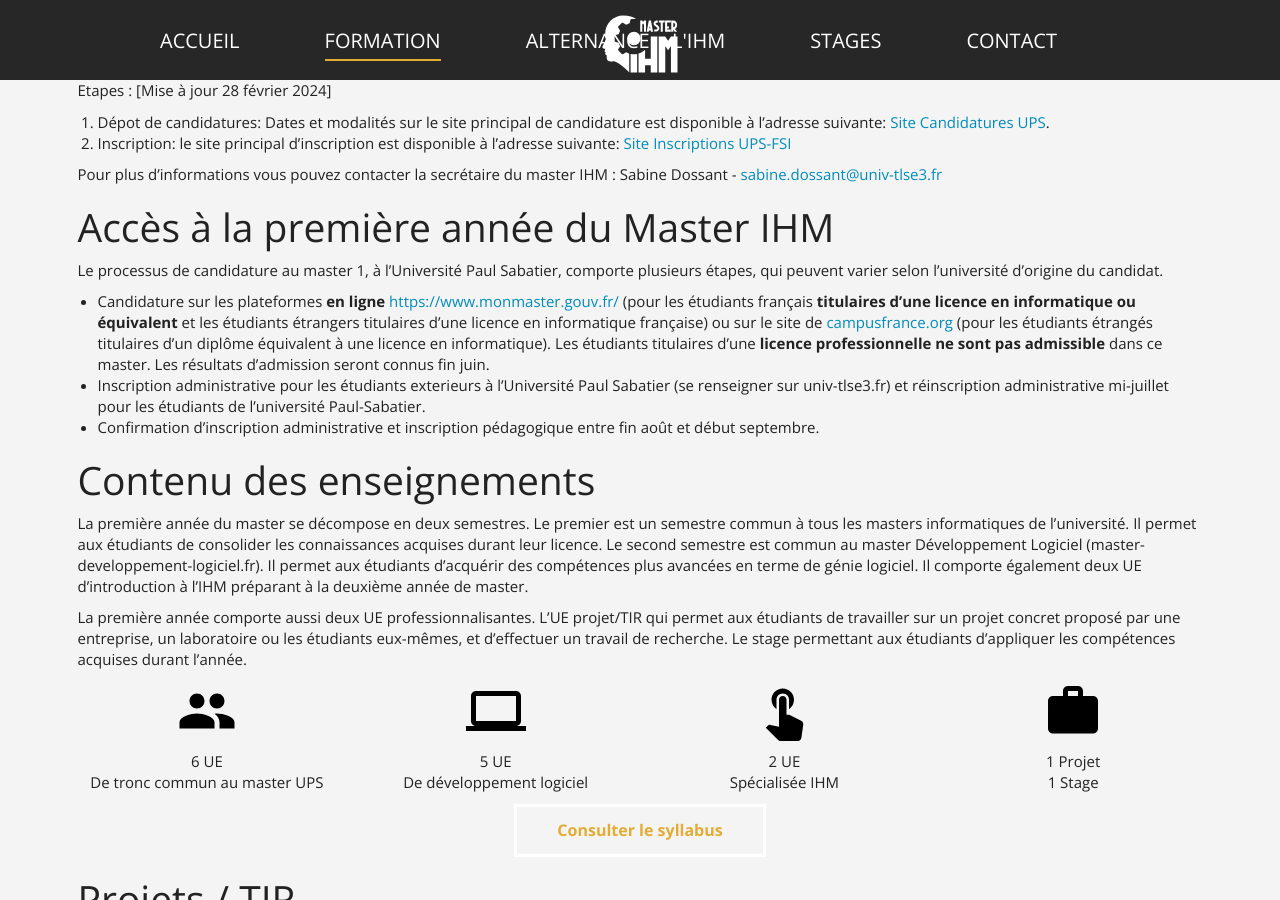
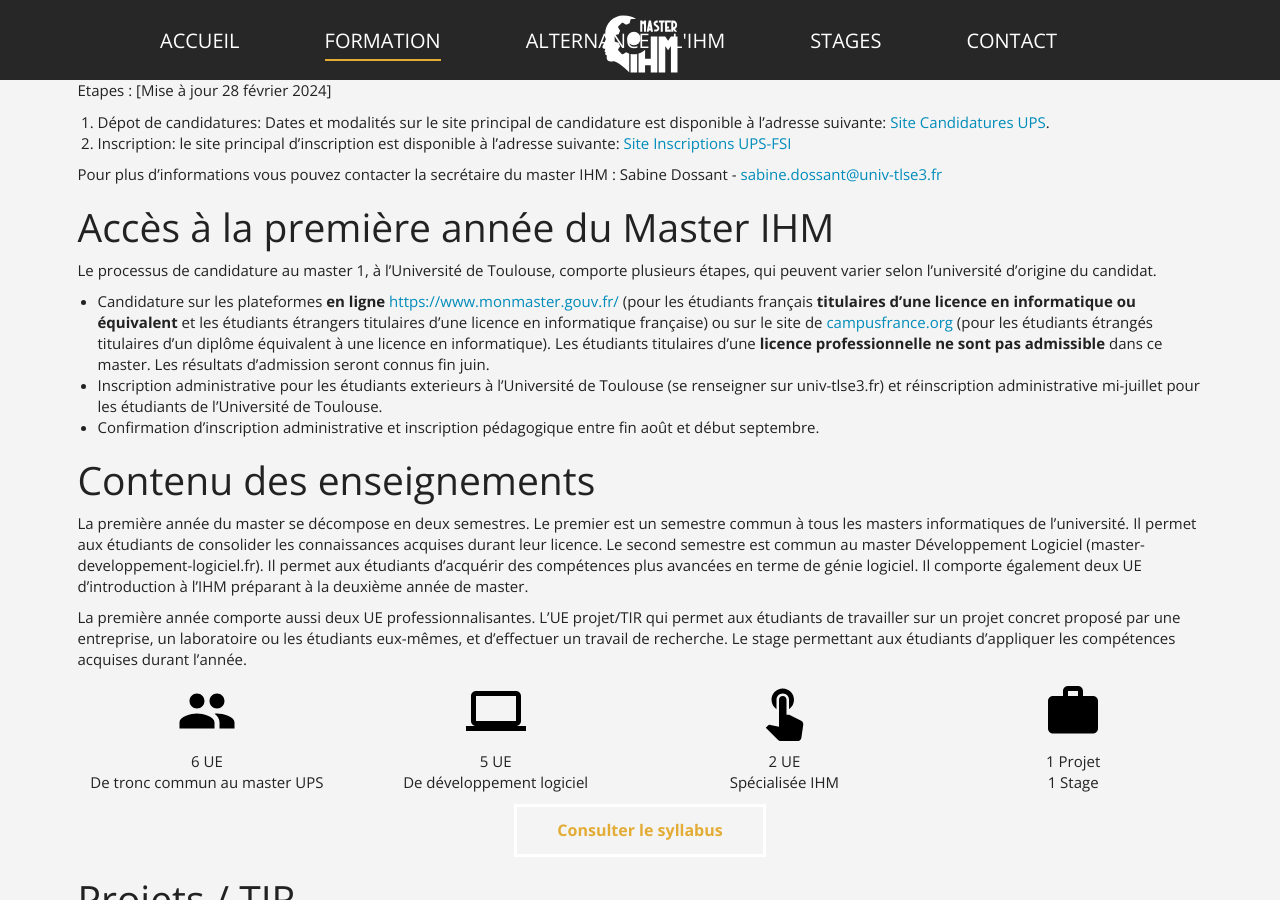
Before and after one commit to Master-IHM/master-ihm.github.io, a Jekyll site: the page built from _pages/formation-master-1.md, in a window 1280 px wide and 900 px high, scrolled down 380 px. Built offline with Jekyll 4.4.1, drawn with Linux system fonts in a browser that asks for light colours.

Commit message:
université de toulouse

```diff
--- a/_pages/formation-master-1.md
+++ b/_pages/formation-master-1.md
@@ -20,15 +20,15 @@ Sabine Dossant - [sabine.dossant@univ-tlse3.fr](mailto:sabine.dossant@univ-tlse3
 
 # Accès à la première année du Master IHM
 
-Le processus de candidature au master 1, à l'Université Paul Sabatier, comporte plusieurs étapes, qui peuvent varier selon l'université d'origine du candidat.
+Le processus de candidature au master 1, à l'Université de Toulouse, comporte plusieurs étapes, qui peuvent varier selon l'université d'origine du candidat.
 
 * Candidature sur les plateformes **en ligne** [https://www.monmaster.gouv.fr/](https://www.monmaster.gouv.fr/)
 (pour les étudiants français **titulaires d'une licence en informatique ou équivalent** et
 les étudiants étrangers titulaires d'une licence en informatique française) ou sur le
 site de [campusfrance.org](https://www.campusfrance.org/) (pour les étudiants étrangés titulaires d'un diplôme équivalent à une licence en informatique).
 Les étudiants titulaires d'une **licence professionnelle ne sont pas admissible** dans ce master. Les résultats d'admission seront connus fin juin.
-* Inscription administrative pour les étudiants exterieurs à l'Université Paul Sabatier (se renseigner sur univ-tlse3.fr)
-et réinscription administrative mi-juillet pour les étudiants de l'université Paul-Sabatier.
+* Inscription administrative pour les étudiants exterieurs à l'Université de Toulouse (se renseigner sur univ-tlse3.fr)
+et réinscription administrative mi-juillet pour les étudiants de l'Université de Toulouse.
 * Confirmation d'inscription administrative et inscription pédagogique entre fin août et début septembre.
 
 
```
Also changed, not shown: _pages/contact.md (+1 -1 lines), _pages/formation-master-2.md (+2 -2 lines), _pages/formation.md (+1 -1 lines), _pages/plan-d-acces.md (+1 -1 lines).
